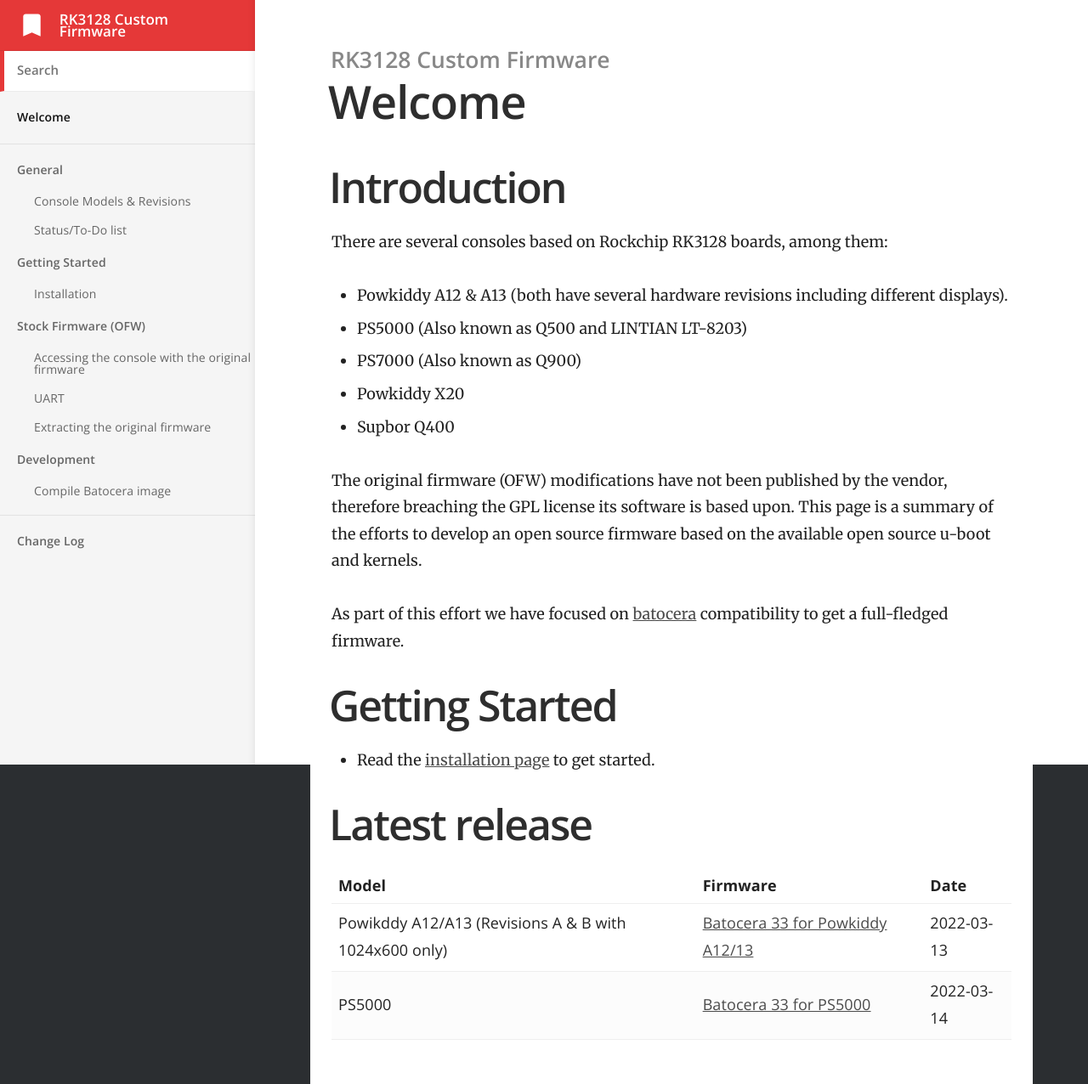
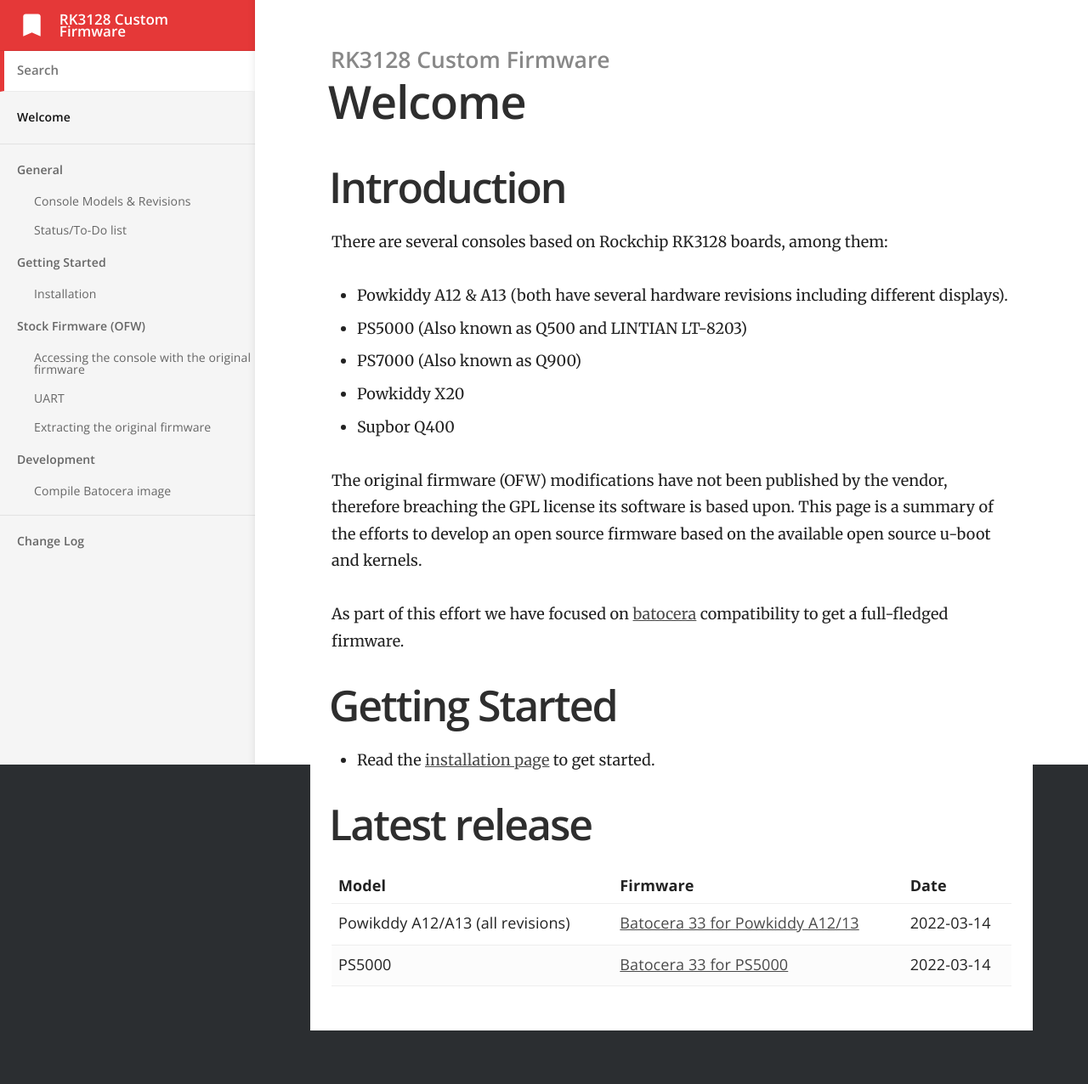
Before and after one commit to RK3128-CFW/rk3128-cfw.github.io, a Jekyll site: the page built from index.md, in a window 1280 px wide. Shown: the whole page at 85% size. Built offline with Jekyll 4.4.1, drawn with Linux system fonts in a browser that asks for light colours; after the commit the page ends 1213 px from its top, so only the background shows below that.

Commit message:
Updated revisions

```diff
--- a/index.md
+++ b/index.md
@@ -26,5 +26,5 @@ As part of this effort we have focused on [batocera](https://batocera.org) compa
 
 | Model | Firmware | Date |
 |-------|----------|------|
-| Powikddy A12/A13 (Revisions A & B with 1024x600 only) | [Batocera 33 for Powkiddy A12/13](https://github.com/RK3128-CFW/rk3128-cfw.github.io/releases/tag/a13_batocera_33_alpha_1) | 2022-03-13 |
+| Powikddy A12/A13 (all revisions) | [Batocera 33 for Powkiddy A12/13](https://github.com/RK3128-CFW/rk3128-cfw.github.io/releases/tag/a13_batocera_33_alpha_2) | 2022-03-14 |
 | PS5000 | [Batocera 33 for PS5000](https://github.com/RK3128-CFW/rk3128-cfw.github.io/releases/tag/ps5000_batocera_33_alpha_1) | 2022-03-14 |
```
